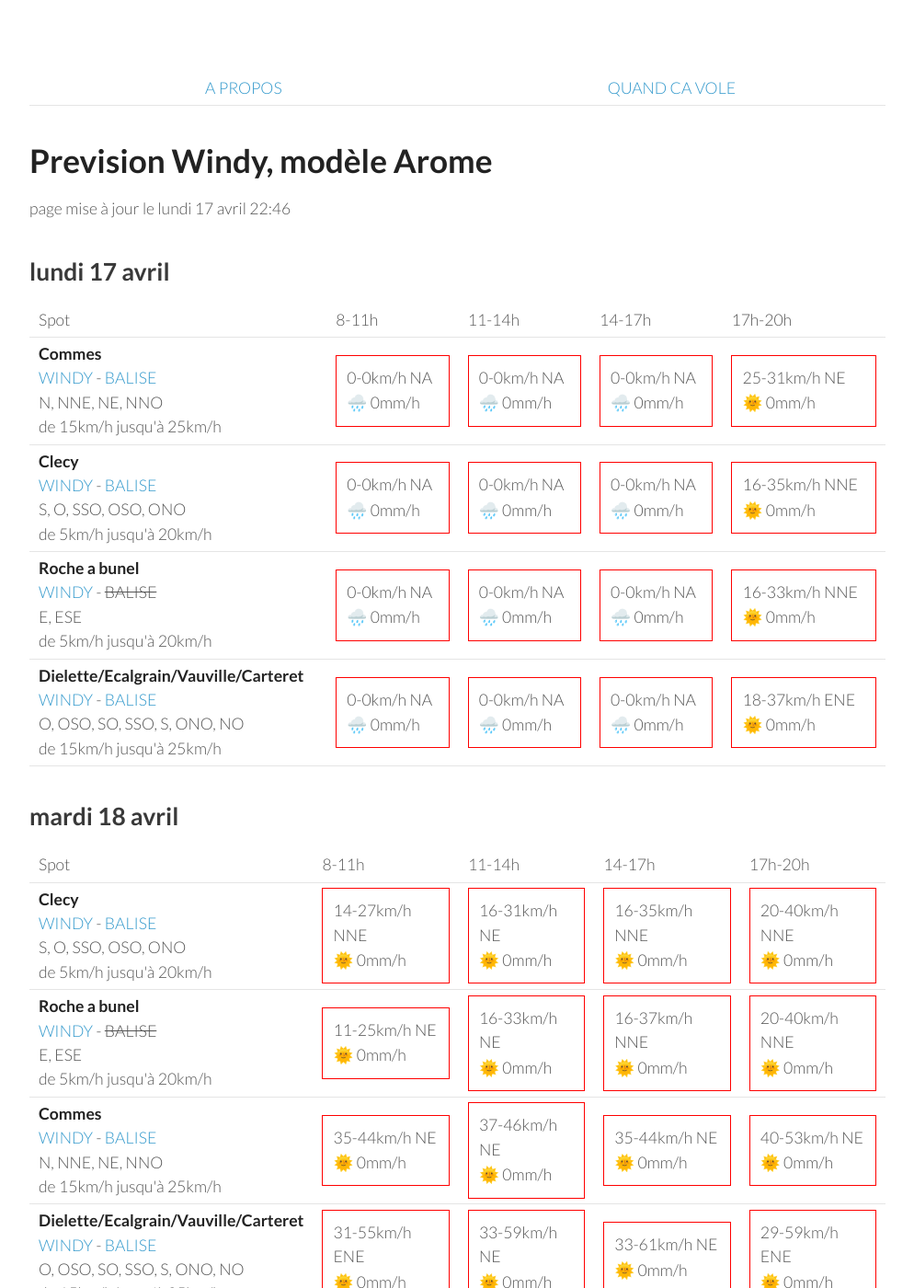
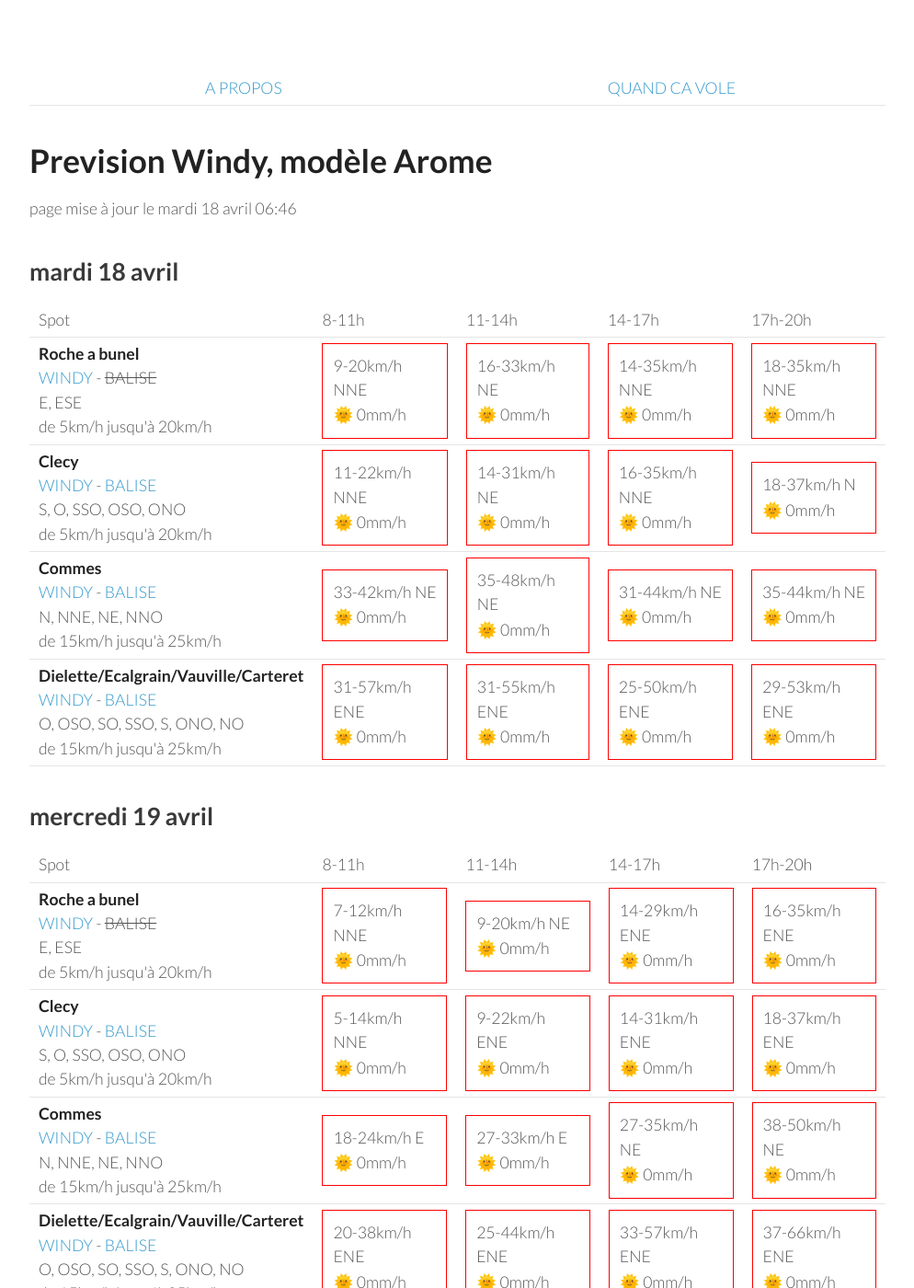
Before and after one commit to parapente-dans-le-nord/parapente-dans-le-nord.github.io, a Jekyll site: the page built from normandie.markdown, in a window 1280 px wide and 1400 px high. Shown: the whole window at 92% size, without its empty margins (26-1020 px from the left). Built offline with Jekyll 4.4.1, drawn with Linux system fonts in a browser that asks for light colours; some of the changed text lies outside the part shown.

Commit message:
update index.markdown

```diff
--- a/normandie.markdown
+++ b/normandie.markdown
@@ -7,60 +7,8 @@ title:  "Tous les spots"
 {: .links}
 
 # Prevision Windy, modèle Arome
-page mise à jour le lundi 17 avril 22:46
+page mise à jour le mardi 18 avril 06:46
 
-## lundi 17 avril
-
-{::nomarkdown}
-<table>
-  <tbody>
-    <tr>
-      <td>Spot</td>
-      <td>8-11h</td>
-      <td>11-14h</td>
-      <td>14-17h</td>
-      <td>17h-20h</td>
-    </tr>
-<tr>
-        <td><strong>Commes</strong><br><a href="https://windy.com/49.346/-0.726?48.936,-0.726,8">WINDY</a> - <span class=""><a href="http://www.balisemeteo.com/balise.php?idBalise=158">BALISE</a> </span><br> <span class="vent-favorable">N, NNE, NE, NNO</span><br><span class="force-vent">de 15km/h jusqu'à 25km/h</span> </td>
-
-            <td><div class="not-flyable"><p>0-0km/h NA</p><p>🌧️ 0mm/h</p></div></td>
-            <td><div class="not-flyable"><p>0-0km/h NA</p><p>🌧️ 0mm/h</p></div></td>
-            <td><div class="not-flyable"><p>0-0km/h NA</p><p>🌧️ 0mm/h</p></div></td>
-            <td><div class="not-flyable"><p>25-31km/h NE</p><p>🌞 0mm/h</p></div></td>
-
-    </tr>
-<tr>
-        <td><strong>Clecy</strong><br><a href="https://windy.com/48.929/-0.470?48.516,-0.470,8">WINDY</a> - <span class=""><a href="http://www.balisemeteo.com/balise.php?idBalise=122">BALISE</a> </span><br> <span class="vent-favorable">S, O, SSO, OSO, ONO</span><br><span class="force-vent">de 5km/h jusqu'à 20km/h</span> </td>
-
-            <td><div class="not-flyable"><p>0-0km/h NA</p><p>🌧️ 0mm/h</p></div></td>
-            <td><div class="not-flyable"><p>0-0km/h NA</p><p>🌧️ 0mm/h</p></div></td>
-            <td><div class="not-flyable"><p>0-0km/h NA</p><p>🌧️ 0mm/h</p></div></td>
-            <td><div class="not-flyable"><p>16-35km/h NNE</p><p>🌞 0mm/h</p></div></td>
-
-    </tr>
-<tr>
-        <td><strong>Roche a bunel</strong><br><a href="https://windy.com/48.993/-0.499?48.580,-0.499,8">WINDY</a> - <span class="no-balise"> BALISE </span><br> <span class="vent-favorable">E, ESE</span><br><span class="force-vent">de 5km/h jusqu'à 20km/h</span> </td>
-
-            <td><div class="not-flyable"><p>0-0km/h NA</p><p>🌧️ 0mm/h</p></div></td>
-            <td><div class="not-flyable"><p>0-0km/h NA</p><p>🌧️ 0mm/h</p></div></td>
-            <td><div class="not-flyable"><p>0-0km/h NA</p><p>🌧️ 0mm/h</p></div></td>
-            <td><div class="not-flyable"><p>16-33km/h NNE</p><p>🌞 0mm/h</p></div></td>
-
-    </tr>
-<tr>
-        <td><strong>Dielette/Ecalgrain/Vauville/Carteret</strong><br><a href="https://windy.com/49.650/-1.856?49.243,-1.856,8">WINDY</a> - <span class=""><a href="http://www.balisemeteo.com/balise.php?idBalise=81">BALISE</a> </span><br> <span class="vent-favorable">O, OSO, SO, SSO, S, ONO, NO</span><br><span class="force-vent">de 15km/h jusqu'à 25km/h</span> </td>
-
-            <td><div class="not-flyable"><p>0-0km/h NA</p><p>🌧️ 0mm/h</p></div></td>
-            <td><div class="not-flyable"><p>0-0km/h NA</p><p>🌧️ 0mm/h</p></div></td>
-            <td><div class="not-flyable"><p>0-0km/h NA</p><p>🌧️ 0mm/h</p></div></td>
-            <td><div class="not-flyable"><p>18-37km/h ENE</p><p>🌞 0mm/h</p></div></td>
-
-    </tr>
-
-</tbody>
-</table>
-{:/}
 ## mardi 18 avril
 
 {::nomarkdown}
@@ -74,42 +22,42 @@ page mise à jour le lundi 17 avril 22:46
       <td>17h-20h</td>
     </tr>
 <tr>
-        <td><strong>Clecy</strong><br><a href="https://windy.com/48.929/-0.470?48.516,-0.470,8">WINDY</a> - <span class=""><a href="http://www.balisemeteo.com/balise.php?idBalise=122">BALISE</a> </span><br> <span class="vent-favorable">S, O, SSO, OSO, ONO</span><br><span class="force-vent">de 5km/h jusqu'à 20km/h</span> </td>
+        <td><strong>Roche a bunel</strong><br><a href="https://windy.com/48.993/-0.499?48.580,-0.499,8">WINDY</a> - <span class="no-balise"> BALISE </span><br> <span class="vent-favorable">E, ESE</span><br><span class="force-vent">de 5km/h jusqu'à 20km/h</span> </td>
 
-            <td><div class="not-flyable"><p>14-27km/h NNE</p><p>🌞 0mm/h</p></div></td>
-            <td><div class="not-flyable"><p>16-31km/h NE</p><p>🌞 0mm/h</p></div></td>
-            <td><div class="not-flyable"><p>16-35km/h NNE</p><p>🌞 0mm/h</p></div></td>
-            <td><div class="not-flyable"><p>20-40km/h NNE</p><p>🌞 0mm/h</p></div></td>
+            <td><div class="not-flyable"><p>9-20km/h NNE</p><p>🌞 0mm/h</p></div></td>
+            <td><div class="not-flyable"><p>16-33km/h NE</p><p>🌞 0mm/h</p></div></td>
+            <td><div class="not-flyable"><p>14-35km/h NNE</p><p>🌞 0mm/h</p></div></td>
+            <td><div class="not-flyable"><p>18-35km/h NNE</p><p>🌞 0mm/h</p></div></td>
 
 
     </tr>
 <tr>
-        <td><strong>Roche a bunel</strong><br><a href="https://windy.com/48.993/-0.499?48.580,-0.499,8">WINDY</a> - <span class="no-balise"> BALISE </span><br> <span class="vent-favorable">E, ESE</span><br><span class="force-vent">de 5km/h jusqu'à 20km/h</span> </td>
+        <td><strong>Clecy</strong><br><a href="https://windy.com/48.929/-0.470?48.516,-0.470,8">WINDY</a> - <span class=""><a href="http://www.balisemeteo.com/balise.php?idBalise=122">BALISE</a> </span><br> <span class="vent-favorable">S, O, SSO, OSO, ONO</span><br><span class="force-vent">de 5km/h jusqu'à 20km/h</span> </td>
 
-            <td><div class="not-flyable"><p>11-25km/h NE</p><p>🌞 0mm/h</p></div></td>
-            <td><div class="not-flyable"><p>16-33km/h NE</p><p>🌞 0mm/h</p></div></td>
-            <td><div class="not-flyable"><p>16-37km/h NNE</p><p>🌞 0mm/h</p></div></td>
-            <td><div class="not-flyable"><p>20-40km/h NNE</p><p>🌞 0mm/h</p></div></td>
+            <td><div class="not-flyable"><p>11-22km/h NNE</p><p>🌞 0mm/h</p></div></td>
+            <td><div class="not-flyable"><p>14-31km/h NE</p><p>🌞 0mm/h</p></div></td>
+            <td><div class="not-flyable"><p>16-35km/h NNE</p><p>🌞 0mm/h</p></div></td>
+            <td><div class="not-flyable"><p>18-37km/h N</p><p>🌞 0mm/h</p></div></td>
 
 
     </tr>
 <tr>
         <td><strong>Commes</strong><br><a href="https://windy.com/49.346/-0.726?48.936,-0.726,8">WINDY</a> - <span class=""><a href="http://www.balisemeteo.com/balise.php?idBalise=158">BALISE</a> </span><br> <span class="vent-favorable">N, NNE, NE, NNO</span><br><span class="force-vent">de 15km/h jusqu'à 25km/h</span> </td>
 
+            <td><div class="not-flyable"><p>33-42km/h NE</p><p>🌞 0mm/h</p></div></td>
+            <td><div class="not-flyable"><p>35-48km/h NE</p><p>🌞 0mm/h</p></div></td>
+            <td><div class="not-flyable"><p>31-44km/h NE</p><p>🌞 0mm/h</p></div></td>
             <td><div class="not-flyable"><p>35-44km/h NE</p><p>🌞 0mm/h</p></div></td>
-            <td><div class="not-flyable"><p>37-46km/h NE</p><p>🌞 0mm/h</p></div></td>
-            <td><div class="not-flyable"><p>35-44km/h NE</p><p>🌞 0mm/h</p></div></td>
-            <td><div class="not-flyable"><p>40-53km/h NE</p><p>🌞 0mm/h</p></div></td>
 
 
     </tr>
 <tr>
         <td><strong>Dielette/Ecalgrain/Vauville/Carteret</strong><br><a href="https://windy.com/49.650/-1.856?49.243,-1.856,8">WINDY</a> - <span class=""><a href="http://www.balisemeteo.com/balise.php?idBalise=81">BALISE</a> </span><br> <span class="vent-favorable">O, OSO, SO, SSO, S, ONO, NO</span><br><span class="force-vent">de 15km/h jusqu'à 25km/h</span> </td>
 
+            <td><div class="not-flyable"><p>31-57km/h ENE</p><p>🌞 0mm/h</p></div></td>
             <td><div class="not-flyable"><p>31-55km/h ENE</p><p>🌞 0mm/h</p></div></td>
-            <td><div class="not-flyable"><p>33-59km/h NE</p><p>🌞 0mm/h</p></div></td>
-            <td><div class="not-flyable"><p>33-61km/h NE</p><p>🌞 0mm/h</p></div></td>
-            <td><div class="not-flyable"><p>29-59km/h ENE</p><p>🌞 0mm/h</p></div></td>
+            <td><div class="not-flyable"><p>25-50km/h ENE</p><p>🌞 0mm/h</p></div></td>
+            <td><div class="not-flyable"><p>29-53km/h ENE</p><p>🌞 0mm/h</p></div></td>
 
 
     </tr>
@@ -132,40 +80,40 @@ page mise à jour le lundi 17 avril 22:46
 <tr>
         <td><strong>Roche a bunel</strong><br><a href="https://windy.com/48.993/-0.499?48.580,-0.499,8">WINDY</a> - <span class="no-balise"> BALISE </span><br> <span class="vent-favorable">E, ESE</span><br><span class="force-vent">de 5km/h jusqu'à 20km/h</span> </td>
 
-            <td><div class="not-flyable"><p>3-9km/h N</p><p>🌞 0mm/h</p></div></td>
-            <td><div class="not-flyable"><p>16-35km/h E</p><p>🌞 0mm/h</p></div></td>
-            <td><div class="not-flyable"><p>18-40km/h E</p><p>🌞 0mm/h</p></div></td>
-            <td><div class="not-flyable"><p>20-40km/h E</p><p>🌞 0mm/h</p></div></td>
+            <td><div class="not-flyable"><p>7-12km/h NNE</p><p>🌞 0mm/h</p></div></td>
+            <td><div class="not-flyable"><p>9-20km/h NE</p><p>🌞 0mm/h</p></div></td>
+            <td><div class="not-flyable"><p>14-29km/h ENE</p><p>🌞 0mm/h</p></div></td>
+            <td><div class="not-flyable"><p>16-35km/h ENE</p><p>🌞 0mm/h</p></div></td>
 
 
     </tr>
 <tr>
         <td><strong>Clecy</strong><br><a href="https://windy.com/48.929/-0.470?48.516,-0.470,8">WINDY</a> - <span class=""><a href="http://www.balisemeteo.com/balise.php?idBalise=122">BALISE</a> </span><br> <span class="vent-favorable">S, O, SSO, OSO, ONO</span><br><span class="force-vent">de 5km/h jusqu'à 20km/h</span> </td>
 
-            <td><div class="not-flyable"><p>5-14km/h ENE</p><p>🌞 0mm/h</p></div></td>
-            <td><div class="not-flyable"><p>16-35km/h E</p><p>🌞 0mm/h</p></div></td>
-            <td><div class="not-flyable"><p>16-38km/h E</p><p>🌞 0mm/h</p></div></td>
-            <td><div class="not-flyable"><p>18-38km/h E</p><p>🌞 0mm/h</p></div></td>
+            <td><div class="not-flyable"><p>5-14km/h NNE</p><p>🌞 0mm/h</p></div></td>
+            <td><div class="not-flyable"><p>9-22km/h ENE</p><p>🌞 0mm/h</p></div></td>
+            <td><div class="not-flyable"><p>14-31km/h ENE</p><p>🌞 0mm/h</p></div></td>
+            <td><div class="not-flyable"><p>18-37km/h ENE</p><p>🌞 0mm/h</p></div></td>
 
 
     </tr>
 <tr>
         <td><strong>Commes</strong><br><a href="https://windy.com/49.346/-0.726?48.936,-0.726,8">WINDY</a> - <span class=""><a href="http://www.balisemeteo.com/balise.php?idBalise=158">BALISE</a> </span><br> <span class="vent-favorable">N, NNE, NE, NNO</span><br><span class="force-vent">de 15km/h jusqu'à 25km/h</span> </td>
 
-            <td><div class="not-flyable"><p>12-24km/h E</p><p>🌞 0mm/h</p></div></td>
-            <td><div class="not-flyable"><p>18-29km/h ENE</p><p>🌞 0mm/h</p></div></td>
-            <td><div class="not-flyable"><p>22-37km/h NE</p><p>🌞 0mm/h</p></div></td>
-            <td><div class="not-flyable"><p>27-44km/h NE</p><p>🌞 0mm/h</p></div></td>
+            <td><div class="not-flyable"><p>18-24km/h E</p><p>🌞 0mm/h</p></div></td>
+            <td><div class="not-flyable"><p>27-33km/h E</p><p>🌞 0mm/h</p></div></td>
+            <td><div class="not-flyable"><p>27-35km/h NE</p><p>🌞 0mm/h</p></div></td>
+            <td><div class="not-flyable"><p>38-50km/h NE</p><p>🌞 0mm/h</p></div></td>
 
 
     </tr>
 <tr>
         <td><strong>Dielette/Ecalgrain/Vauville/Carteret</strong><br><a href="https://windy.com/49.650/-1.856?49.243,-1.856,8">WINDY</a> - <span class=""><a href="http://www.balisemeteo.com/balise.php?idBalise=81">BALISE</a> </span><br> <span class="vent-favorable">O, OSO, SO, SSO, S, ONO, NO</span><br><span class="force-vent">de 15km/h jusqu'à 25km/h</span> </td>
 
-            <td><div class="not-flyable"><p>20-38km/h ENE</p><p>🌧 0.2mm/h</p></div></td>
-            <td><div class="not-flyable"><p>29-40km/h ENE</p><p>🌞 0mm/h</p></div></td>
-            <td><div class="not-flyable"><p>31-48km/h ENE</p><p>🌞 0mm/h</p></div></td>
-            <td><div class="not-flyable"><p>33-48km/h ENE</p><p>🌞 0mm/h</p></div></td>
+            <td><div class="not-flyable"><p>20-38km/h ENE</p><p>🌞 0mm/h</p></div></td>
+            <td><div class="not-flyable"><p>25-44km/h ENE</p><p>🌞 0mm/h</p></div></td>
+            <td><div class="not-flyable"><p>33-57km/h ENE</p><p>🌞 0mm/h</p></div></td>
+            <td><div class="not-flyable"><p>37-66km/h ENE</p><p>🌞 0mm/h</p></div></td>
 
 
     </tr>
@@ -188,40 +136,40 @@ page mise à jour le lundi 17 avril 22:46
 <tr>
         <td><strong>Roche a bunel</strong><br><a href="https://windy.com/48.993/-0.499?48.580,-0.499,8">WINDY</a> - <span class="no-balise"> BALISE </span><br> <span class="vent-favorable">E, ESE</span><br><span class="force-vent">de 5km/h jusqu'à 20km/h</span> </td>
 
-            <td><div class="not-flyable"><p>16-29km/h ENE</p><p>🌞 0mm/h</p></div></td>
-            <td><div class="not-flyable"><p>14-33km/h ENE</p><p>🌞 0mm/h</p></div></td>
+            <td><div class="not-flyable"><p>16-31km/h ENE</p><p>🌞 0mm/h</p></div></td>
+            <td><div class="not-flyable"><p>16-37km/h NE</p><p>🌞 0mm/h</p></div></td>
             <td><div class="not-flyable"><p>20-44km/h NE</p><p>🌞 0mm/h</p></div></td>
-            <td><div class="not-flyable"><p>22-46km/h NNE</p><p>🌞 0mm/h</p></div></td>
+            <td><div class="not-flyable"><p>25-51km/h NNE</p><p>🌞 0mm/h</p></div></td>
 
 
     </tr>
 <tr>
         <td><strong>Clecy</strong><br><a href="https://windy.com/48.929/-0.470?48.516,-0.470,8">WINDY</a> - <span class=""><a href="http://www.balisemeteo.com/balise.php?idBalise=122">BALISE</a> </span><br> <span class="vent-favorable">S, O, SSO, OSO, ONO</span><br><span class="force-vent">de 5km/h jusqu'à 20km/h</span> </td>
 
-            <td><div class="not-flyable"><p>14-29km/h ENE</p><p>🌞 0mm/h</p></div></td>
-            <td><div class="not-flyable"><p>14-35km/h ENE</p><p>🌞 0mm/h</p></div></td>
-            <td><div class="not-flyable"><p>20-44km/h NE</p><p>🌞 0mm/h</p></div></td>
-            <td><div class="not-flyable"><p>20-44km/h NNE</p><p>🌞 0mm/h</p></div></td>
+            <td><div class="not-flyable"><p>14-29km/h NE</p><p>🌞 0mm/h</p></div></td>
+            <td><div class="not-flyable"><p>16-37km/h NE</p><p>🌞 0mm/h</p></div></td>
+            <td><div class="not-flyable"><p>18-44km/h NE</p><p>🌞 0mm/h</p></div></td>
+            <td><div class="not-flyable"><p>24-50km/h NNE</p><p>🌞 0mm/h</p></div></td>
 
 
     </tr>
 <tr>
         <td><strong>Commes</strong><br><a href="https://windy.com/49.346/-0.726?48.936,-0.726,8">WINDY</a> - <span class=""><a href="http://www.balisemeteo.com/balise.php?idBalise=158">BALISE</a> </span><br> <span class="vent-favorable">N, NNE, NE, NNO</span><br><span class="force-vent">de 15km/h jusqu'à 25km/h</span> </td>
 
-            <td><div class="not-flyable"><p>25-42km/h ENE</p><p>🌞 0mm/h</p></div></td>
-            <td><div class="not-flyable"><p>25-40km/h ENE</p><p>🌞 0mm/h</p></div></td>
-            <td><div class="not-flyable"><p>31-50km/h NE</p><p>🌞 0mm/h</p></div></td>
-            <td><div class="not-flyable"><p>27-53km/h NE</p><p>🌞 0mm/h</p></div></td>
+            <td><div class="not-flyable"><p>27-42km/h ENE</p><p>🌞 0mm/h</p></div></td>
+            <td><div class="not-flyable"><p>27-44km/h ENE</p><p>🌞 0mm/h</p></div></td>
+            <td><div class="not-flyable"><p>29-48km/h NE</p><p>🌞 0mm/h</p></div></td>
+            <td><div class="not-flyable"><p>29-50km/h NE</p><p>🌞 0mm/h</p></div></td>
 
 
     </tr>
 <tr>
         <td><strong>Dielette/Ecalgrain/Vauville/Carteret</strong><br><a href="https://windy.com/49.650/-1.856?49.243,-1.856,8">WINDY</a> - <span class=""><a href="http://www.balisemeteo.com/balise.php?idBalise=81">BALISE</a> </span><br> <span class="vent-favorable">O, OSO, SO, SSO, S, ONO, NO</span><br><span class="force-vent">de 15km/h jusqu'à 25km/h</span> </td>
 
-            <td><div class="not-flyable"><p>31-44km/h ENE</p><p>🌞 0mm/h</p></div></td>
-            <td><div class="not-flyable"><p>29-48km/h ENE</p><p>🌞 0mm/h</p></div></td>
-            <td><div class="not-flyable"><p>33-48km/h ENE</p><p>🌞 0mm/h</p></div></td>
-            <td><div class="not-flyable"><p>27-53km/h NE</p><p>🌞 0mm/h</p></div></td>
+            <td><div class="not-flyable"><p>29-42km/h ENE</p><p>🌞 0mm/h</p></div></td>
+            <td><div class="not-flyable"><p>37-55km/h ENE</p><p>🌞 0mm/h</p></div></td>
+            <td><div class="not-flyable"><p>33-55km/h ENE</p><p>🌞 0mm/h</p></div></td>
+            <td><div class="not-flyable"><p>25-50km/h NE</p><p>🌞 0mm/h</p></div></td>
 
 
     </tr>
@@ -244,38 +192,38 @@ page mise à jour le lundi 17 avril 22:46
 <tr>
         <td><strong>Roche a bunel</strong><br><a href="https://windy.com/48.993/-0.499?48.580,-0.499,8">WINDY</a> - <span class="no-balise"> BALISE </span><br> <span class="vent-favorable">E, ESE</span><br><span class="force-vent">de 5km/h jusqu'à 20km/h</span> </td>
 
-            <td><div class="not-flyable"><p>9-16km/h NE</p><p>🌞 0mm/h</p></div></td>
-            <td><div class="not-flyable"><p>9-24km/h ENE</p><p>🌞 0mm/h</p></div></td>
+            <td><div class="not-flyable"><p>5-16km/h NNE</p><p>🌞 0mm/h</p></div></td>
+            <td><div class="not-flyable"><p>5-18km/h NNE</p><p>🌞 0mm/h</p></div></td>
             <td><div class="not-flyable"><p>9-24km/h ENE</p><p>🌞 0mm/h</p></div></td>
             <td><div class="not-flyable"><p>11-27km/h NE</p><p>🌧 1.3mm/h</p></div></td>
 
 
     </tr>
 <tr>
+        <td><strong>Commes</strong><br><a href="https://windy.com/49.346/-0.726?48.936,-0.726,8">WINDY</a> - <span class=""><a href="http://www.balisemeteo.com/balise.php?idBalise=158">BALISE</a> </span><br> <span class="vent-favorable">N, NNE, NE, NNO</span><br><span class="force-vent">de 15km/h jusqu'à 25km/h</span> </td>
+
+            <td><div class="not-flyable"><p>9-25km/h ENE</p><p>🌞 0mm/h</p></div></td>
+            <td><div class="not-flyable"><p>12-24km/h NNE</p><p>🌞 0mm/h</p></div></td>
+            <td><div class="not-flyable"><p>16-27km/h NE</p><p>🌞 0mm/h</p></div></td>
+            <td><div class="not-flyable"><p>18-31km/h ENE</p><p>🌧 0.2mm/h</p></div></td>
+
+
+    </tr>
+<tr>
         <td><strong>Clecy</strong><br><a href="https://windy.com/48.929/-0.470?48.516,-0.470,8">WINDY</a> - <span class=""><a href="http://www.balisemeteo.com/balise.php?idBalise=122">BALISE</a> </span><br> <span class="vent-favorable">S, O, SSO, OSO, ONO</span><br><span class="force-vent">de 5km/h jusqu'à 20km/h</span> </td>
 
-            <td><div class="not-flyable"><p>9-14km/h NE</p><p>🌞 0mm/h</p></div></td>
-            <td><div class="not-flyable"><p>9-24km/h ENE</p><p>🌞 0mm/h</p></div></td>
+            <td><div class="not-flyable"><p>5-14km/h NNE</p><p>🌞 0mm/h</p></div></td>
+            <td><div class="not-flyable"><p>5-18km/h N</p><p>🌞 0mm/h</p></div></td>
             <td><div class="not-flyable"><p>9-24km/h E</p><p>🌞 0mm/h</p></div></td>
             <td><div class="not-flyable"><p>9-24km/h NE</p><p>🌧 0.7mm/h</p></div></td>
 
 
     </tr>
 <tr>
-        <td><strong>Commes</strong><br><a href="https://windy.com/49.346/-0.726?48.936,-0.726,8">WINDY</a> - <span class=""><a href="http://www.balisemeteo.com/balise.php?idBalise=158">BALISE</a> </span><br> <span class="vent-favorable">N, NNE, NE, NNO</span><br><span class="force-vent">de 15km/h jusqu'à 25km/h</span> </td>
-
-            <td><div class="not-flyable"><p>16-25km/h ENE</p><p>🌧 1.1mm/h</p></div></td>
-            <td><div class="not-flyable"><p>11-29km/h E</p><p>🌞 0mm/h</p></div></td>
-            <td><div class="not-flyable"><p>16-27km/h NE</p><p>🌞 0mm/h</p></div></td>
-            <td><div class="not-flyable"><p>18-31km/h ENE</p><p>🌧 0.2mm/h</p></div></td>
-
-
-    </tr>
-<tr>
         <td><strong>Dielette/Ecalgrain/Vauville/Carteret</strong><br><a href="https://windy.com/49.650/-1.856?49.243,-1.856,8">WINDY</a> - <span class=""><a href="http://www.balisemeteo.com/balise.php?idBalise=81">BALISE</a> </span><br> <span class="vent-favorable">O, OSO, SO, SSO, S, ONO, NO</span><br><span class="force-vent">de 15km/h jusqu'à 25km/h</span> </td>
 
-            <td><div class="not-flyable"><p>24-37km/h ENE</p><p>🌧 0.2mm/h</p></div></td>
-            <td><div class="not-flyable"><p>22-37km/h ENE</p><p>🌞 0mm/h</p></div></td>
+            <td><div class="not-flyable"><p>22-33km/h NE</p><p>🌞 0mm/h</p></div></td>
+            <td><div class="not-flyable"><p>18-33km/h NE</p><p>🌧 0.5mm/h</p></div></td>
             <td><div class="not-flyable"><p>18-33km/h ENE</p><p>🌞 0mm/h</p></div></td>
             <td><div class="not-flyable"><p>20-29km/h ENE</p><p>🌧 0.9mm/h</p></div></td>
 
```
